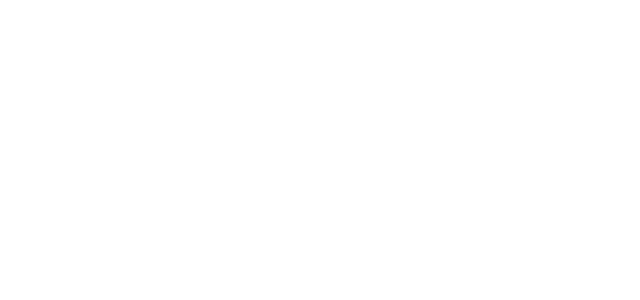
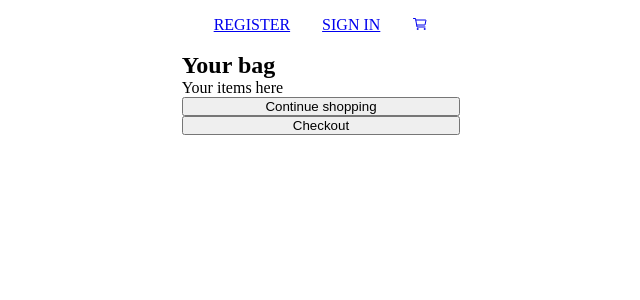
Before and after one commit to jergiemascan/e-commerce-GruppArbete, a React (Create React App) app in the folder client-side/: page /Cart in a window 1280 px wide. Before the commit this address had no page. Shown: the top 300 px of the page, without its empty margins (319-959 px from the left). Built offline with nearby package versions, Linux system fonts and the light colour scheme.

Commit message:
Init-Shopping-cart

```diff
--- a/client-side/src/App.js
+++ b/client-side/src/App.js
@@ -2,6 +2,7 @@
 import { BrowserRouter as Router, Routes, Route } from "react-router-dom";
 import Register from "./components/Register";
 import Home from "./components/Home";
+import ShoppingCart from "./components/ShoppingCart";
 
 function App() {
   return (
@@ -12,6 +13,9 @@
       <Routes>
         <Route path="/" element={<Home />} />
       </Routes>
+      <Routes>
+        <Route path="/Cart" element={<ShoppingCart />} />
+      </Routes>
     </Router>
   );
 }
--- /dev/null
+++ b/client-side/src/components/ShoppingCart.jsx
@@ -0,0 +1,16 @@
+import React from "react";
+import Navbar from "./Navbar";
+
+const ShoppingCart = () => {
+  return (
+    <section className="shopping">
+      <Navbar />
+      <h2>Your bag</h2>
+      <div>Your items here</div>
+      <button>Continue shopping</button>
+      <button>Checkout</button>
+    </section>
+  );
+};
+
+export default ShoppingCart;
--- a/client-side/src/index.css
+++ b/client-side/src/index.css
@@ -21,3 +21,8 @@
   gap: 2rem;
   padding: 1rem 2rem;
 }
+
+.shopping {
+  display: grid;
+  justify-content: center;
+}
```
